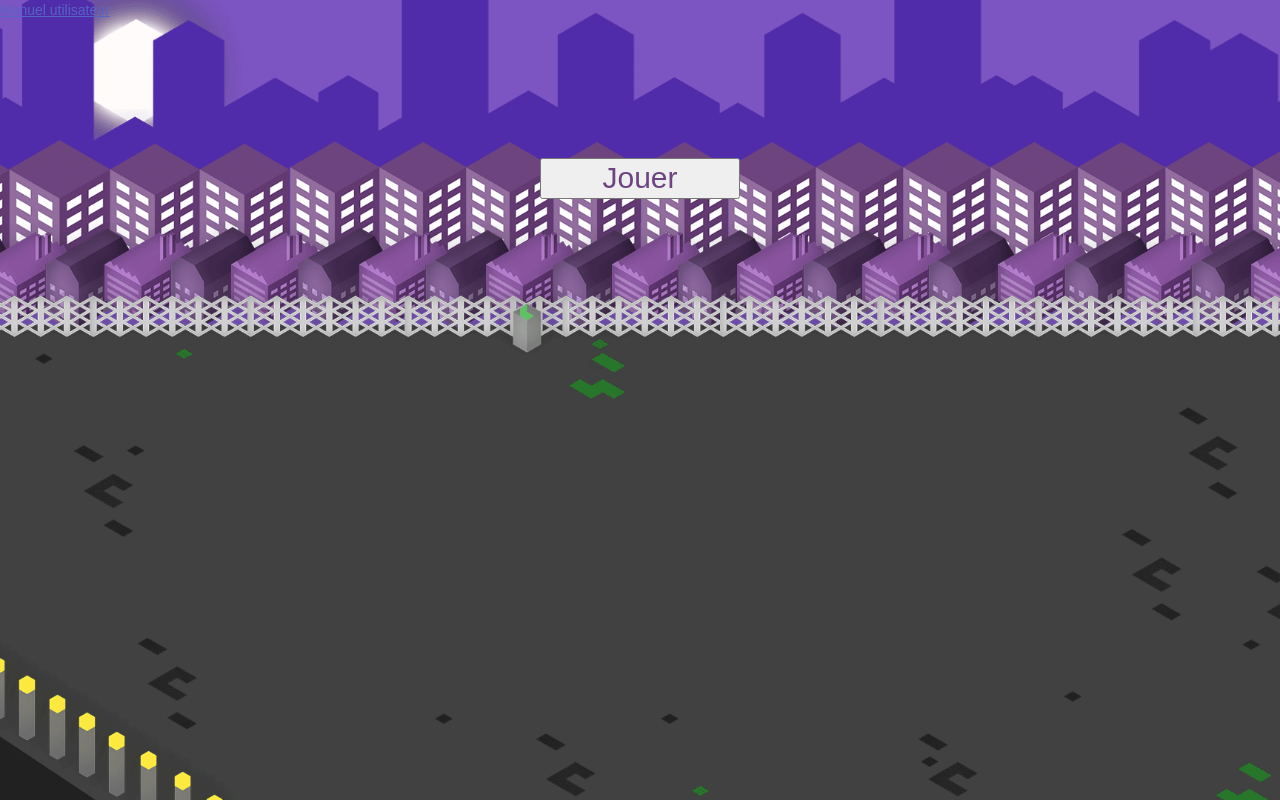
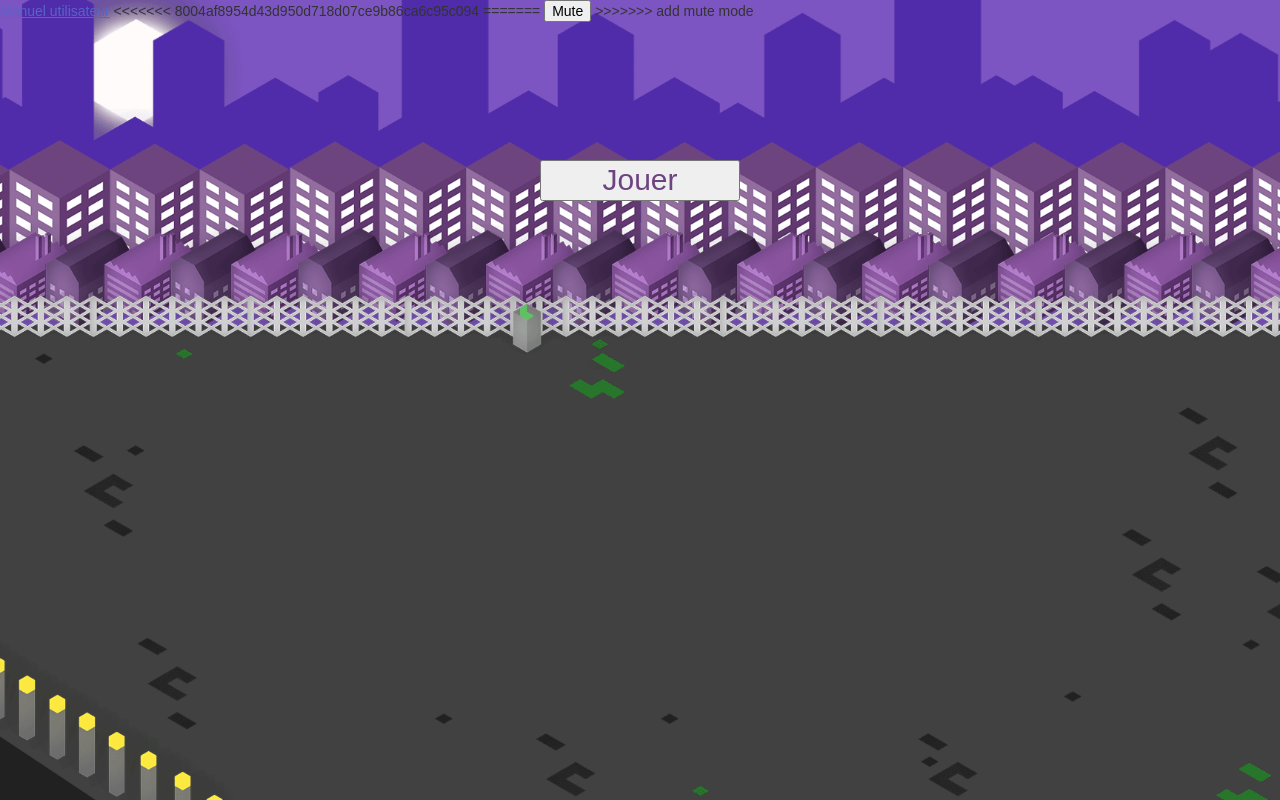
Before and after one commit to Michaelvilleneuve/Pak-pak, a website: page public/index.html in a window 1280 px wide. Drawn offline with nearby package versions, Linux system fonts and the light colour scheme; files that its build step writes are made by us from their sources.

Commit message:
add mute mode

```diff
--- a/public/assets/js/game.js
+++ b/public/assets/js/game.js
@@ -9,6 +9,10 @@ var Game = {
             Game.setPlayers();
             Game.launchGame();
             GameAudio.startTheme();
+        })
+
+        $(document).on('click', '#mute', function() {
+            GameAudio.toggleMute('theme');
         })
     },
 
--- a/public/index.html
+++ b/public/index.html
@@ -15,7 +15,12 @@
 </head>
 <body>
 	<a href="/manual.html">Manuel utilisateur</a>
+<<<<<<< 8004af8954d43d950d718d07ce9b86ca6c95c094
 
+=======
+	<button id="mute">Mute</button>
+
+>>>>>>> add mute mode
 	<div id="main-container">
 		<section class="game">
 			<header class="columns">
```
Also changed, not shown: public/assets/build/main.js, public/assets/build/main.min.js.
